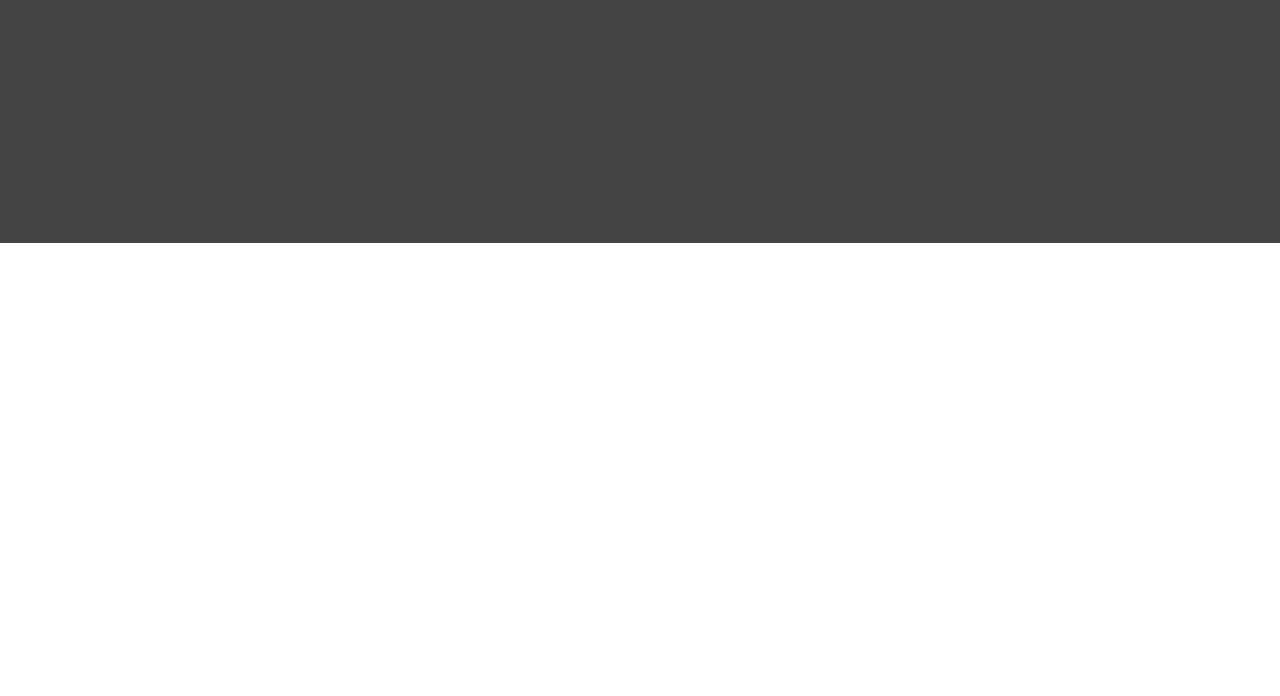
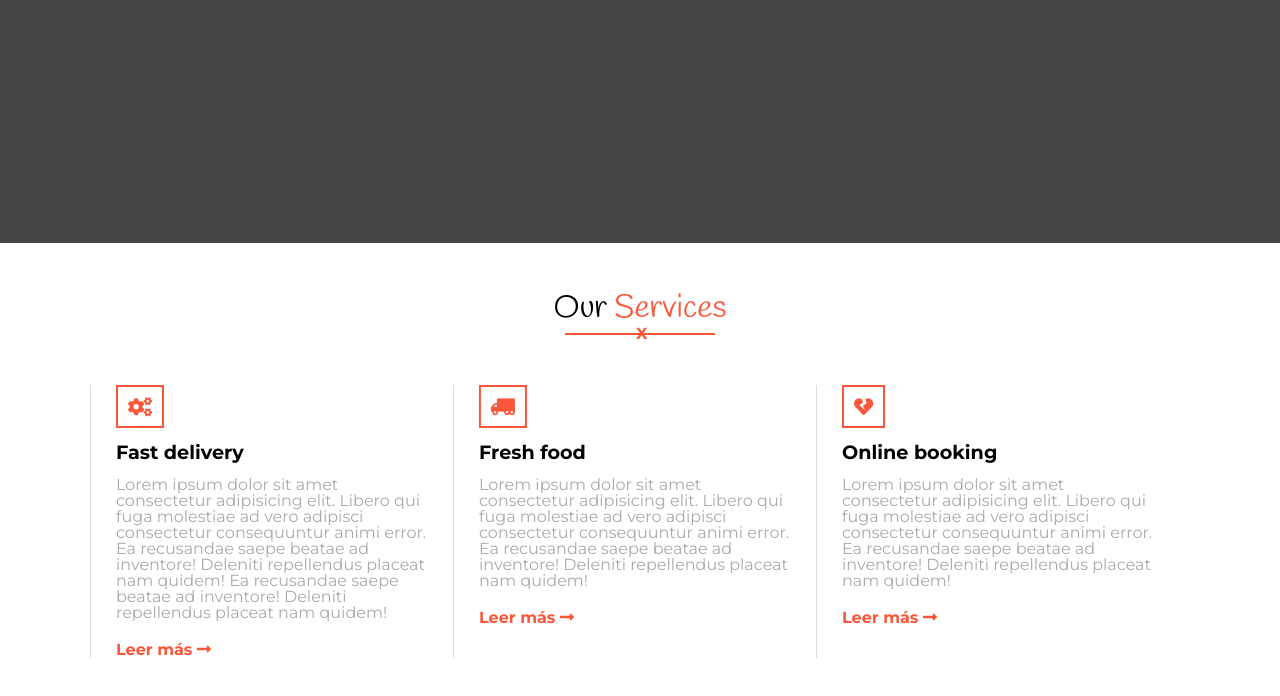
Before and after one commit to JavierMartinGil/hamburgueseria, a plain HTML site: page index.html in a window 1280 px wide. Shown: the part 486-1182 px from the top of the page. Before the commit the page ends 800 px from the top, so only its background shows below. Drawn offline with Linux system fonts and the light colour scheme.

Commit message:
evolucion de main

```diff
--- a/css/styles.css
+++ b/css/styles.css
@@ -119,7 +119,7 @@ header .hamburguesa{
 }
 
 .hero > div h1{
-    font-size: 2em;
+    font-size: 2.5em;
     font-family: 'Handlee', cursive;
 }
 
@@ -151,6 +151,93 @@ header .hamburguesa{
     font-size: 1.5em;
 }
 
+/* Fin hero */
+
+/* Comienzo main */
+
+section{
+    padding: 50px 0;
+}
+
+main section h2{
+    color: black;
+    font-family: 'Handlee', cursive;
+    text-align: center;
+    font-size:2em;
+}
+
+main section h2 span{
+    color: #fa573a;
+}
+
+main section .underline{
+    position: relative;
+    width: 9.375em;
+    margin: 0 auto;
+    color: #fa573a;
+}
+
+main section .underline hr{
+    border-color: #fa573a;
+}
+
+main section .underline span{
+    display: block;
+    font-weight: bold;
+    position: absolute;
+    top: -7px;
+    left: 71px;
+}
+
+main section .flex{
+    display: flex;
+    flex-wrap: wrap;
+    margin-top: 50px;
+}
+
+main section .flex article{
+    width: 33%;
+    border-left: 1px solid #ddd;
+    padding: 0 25px;
+}
+
+main #ourservices article .icon{
+    color: #fa573a;
+    border: 2px solid #fa573a;
+    padding: 10px;
+    font-size: 120%;
+}
+
+main #ourservices article h3{
+    font-weight: bold;
+    margin: 15px 0;
+    font-size: 120%;
+}
+
+main #ourservices article p{
+    color: #aaa;
+}
+
+.fa-truck-moving {
+    transform: rotateY(180deg);
+}
+
+main .enlace{
+    color: #fa573a;
+    font-weight: bold;
+    margin: 20px 0 0 0;
+    display: inline-block;
+
+}
+
+main .enlace i{
+    transition: .5s;
+}
+
+main .enlace:hover i{
+    transform: translateX(10px);
+    /*margin-left: 5px;*/
+}
 
 /******* media queries ******/
 
@@ -167,6 +254,21 @@ header .hamburguesa{
         font-size: 70%;
     }
 
+    main section .flex article{
+        width: 50%;
+        margin-bottom: 20px;
+
+    }
+
+    main section .flex article:last-child{
+        width: 100%;
+    }
+
+    main section .flex article:first-child,
+    main section .flex article:last-child{
+        border-left: 0;
+    }
+
 }
 
 @media screen and (max-width:600px){
@@ -179,10 +281,6 @@ header .hamburguesa{
         text-align: center;
         font-size: 120%;
         margin-right: 0;
-    }
-
-    div.container-fluid div {
-        /*text-align: center;*/
     }
 
     header .hamburguesa {
@@ -222,5 +320,12 @@ header .hamburguesa{
         height: 450px;
     }
 
+    main section .flex article{
+        width: 100%;
+        border-left: 0;
+        border-bottom: 1px solid #444;
+        padding-bottom: 20px;
+
+    }
 
 }
--- a/index.html
+++ b/index.html
@@ -67,7 +67,49 @@
                 </div>
             </div>
         <main>
+              <section id="ourservices" class="row">
+                <h2>Our <span>Services</span></h2>
+                <div class="underline">
+                    <hr noshade="noshade">
+                    <span>X</span>
+                </div>
+                <div class="flex">
+                    <article>
+                        <div><i class="fas fa-cogs icon"></i></div>
+                        <h3>Fast delivery</h3>
+                        <p>
+                            Lorem ipsum dolor sit amet consectetur adipisicing elit. Libero qui fuga
+                            molestiae ad vero adipisci consectetur consequuntur animi error. Ea recusandae
+                            saepe beatae ad inventore! Deleniti repellendus placeat nam quidem! Ea recusandae
+                            saepe beatae ad inventore! Deleniti repellendus placeat nam quidem!
+                        </p>
+                        <div><a href="#" class="enlace">Leer más <i class="fas fa-long-arrow-alt-right"></i></a></div>
+                    </article>
 
+                    <article>
+                        <div><i class="fas fa-truck-moving icon"></i></div>
+                        <h3>Fresh food</h3>
+                        <p>
+                            Lorem ipsum dolor sit amet consectetur adipisicing elit. Libero qui fuga
+                            molestiae ad vero adipisci consectetur consequuntur animi error. Ea recusandae
+                            saepe beatae ad inventore! Deleniti repellendus placeat nam quidem!
+                        </p>
+                        <div><a href="#" class="enlace">Leer más <i class="fas fa-long-arrow-alt-right"></i></a></div>
+                    </article>
+
+                    <article>
+                        <div><i class="fas fa-heart-broken icon"></i></div>
+                        <h3>Online booking</h3>
+                        <p>
+                            Lorem ipsum dolor sit amet consectetur adipisicing elit. Libero qui fuga
+                            molestiae ad vero adipisci consectetur consequuntur animi error. Ea recusandae
+                            saepe beatae ad inventore! Deleniti repellendus placeat nam quidem!
+                        </p>
+                        <div><a href="#" class="enlace">Leer más <i class="fas fa-long-arrow-alt-right"></i></a></div>
+                    </article>
+                </div>
+
+              </section>
         </main>
         <footer>
 
```
